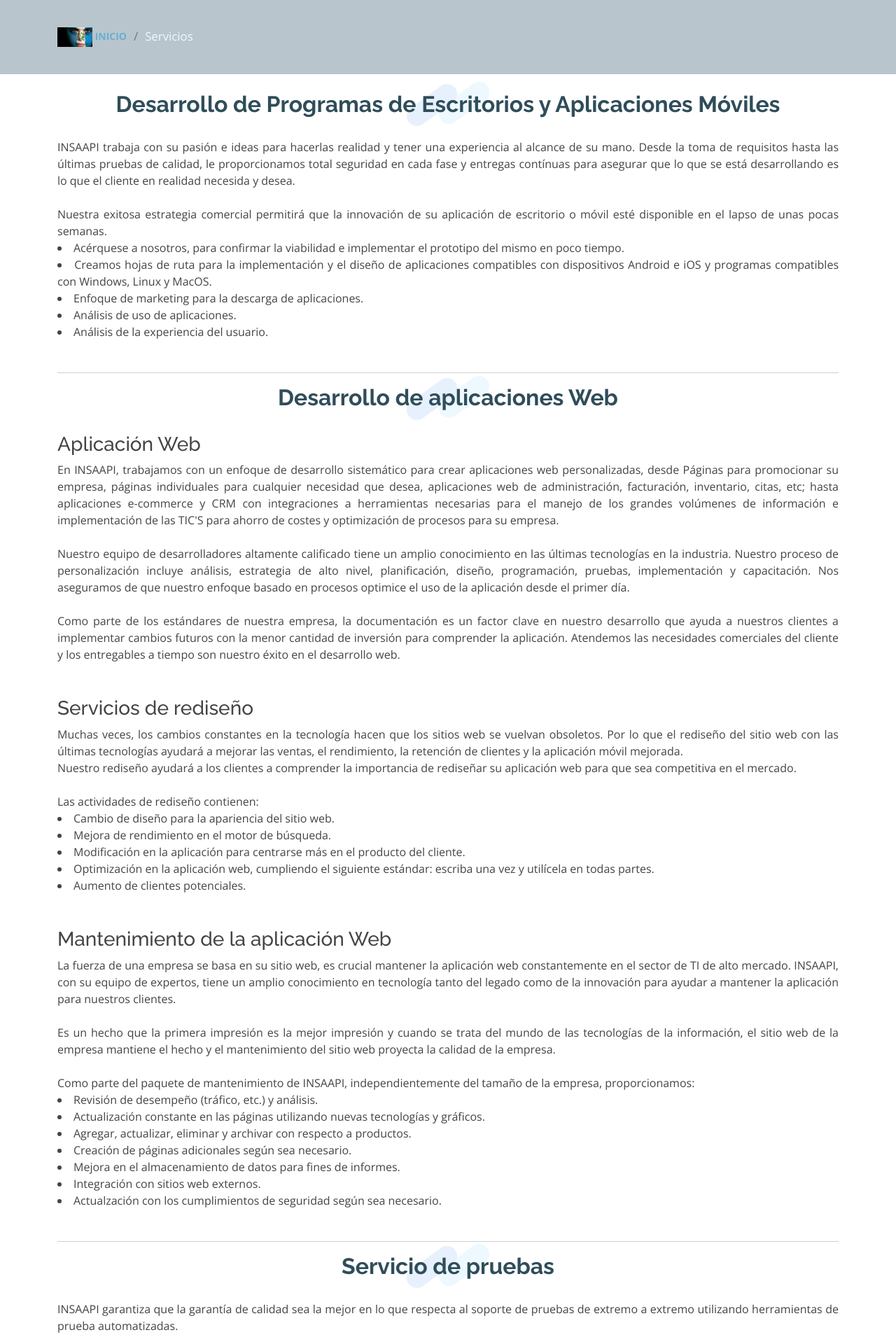
After one commit to HenryLeon95/INSAAPI, a Django app: page /services/ in a window 1280 px wide. The commit adds this page. Shown: the top 1920 px of the page at 70% size. Run offline with Django 3.2, Linux system fonts and the light colour scheme; some libraries are stand-ins or nearby versions.

Commit message:
Servicios terminados

```diff
--- a/frontEnd/urls.py
+++ b/frontEnd/urls.py
@@ -4,4 +4,5 @@
 urlpatterns = [
     path('', HomePageView.as_view(), name='home'),
     path('portfolio/', PortfolioPageView.as_view(), name='portfolio'),
+    path('services/', ServicePageView.as_view(), name='services'),
 ]
--- a/frontEnd/views.py
+++ b/frontEnd/views.py
@@ -9,3 +9,6 @@
 
 class PortfolioPageView(TemplateView):
     template_name = 'pages/portafolio.html'
+
+class ServicePageView(TemplateView):
+    template_name = 'pages/services.html'
--- a/templates/base.html
+++ b/templates/base.html
@@ -177,7 +177,7 @@
           <div class="col-md-6 col-lg-3 d-flex align-items-stretch mb-5 mb-lg-0">
             <div class="icon-box" data-aos="fade-up">
               <div class="icon"><i class="bx bx-calculator"></i></div>
-              <h4 class="title"><a href="">Programas</a></h4>
+              <h4 class="title"><a href="{% url 'services' %}">Programas</a></h4>
               <p class="description">Creamos poderosos programas con tecnologías de vanguardia para proporcionar una
                 mejor experiencia al usuario.
                 <br>Programas de escritorio, aplicaciones Web (e-commerce, gestión empresarial, etc) y aplicaciones
@@ -189,7 +189,7 @@
           <div class="col-md-6 col-lg-3 d-flex align-items-stretch mb-5 mb-lg-0">
             <div class="icon-box" data-aos="fade-up" data-aos-delay="100">
               <div class="icon"><i class="bx bx-file"></i></div>
-              <h4 class="title"><a href="">Páginas Web</a></h4>
+              <h4 class="title"><a href="{% url 'services' %}">Páginas Web</a></h4>
               <p class="description">Diseñamos páginas Web para pequeñas y grandes empresas. Mostrando los componentes
                 principales para lanzar su negocio
                 al mundo digital con vistas como: Home, About us, Contact y Services (Como la presente página).
@@ -660,12 +660,8 @@
           <div class="col-lg-2 col-md-6 footer-links">
             <h4>Nuestros Servicios</h4>
             <ul>
-              <li><i class="bx bx-chevron-right"></i> <a href="#">Desarrollo de programas<br>y páginas web</a></li>
+              <li><i class="bx bx-chevron-right"></i> <a href="{% url 'services' %}">Desarrollo de programas<br>y páginas web</a></li>
               <li><i class="bx bx-chevron-right"></i> <a href="{% url 'portfolio' %}">Portafolio</a></li>
-              <!--<li><i class="bx bx-chevron-right"></i> <a href="#">Aplicaciones Web</a></li>
-              <li><i class="bx bx-chevron-right"></i> <a href="#">Aplicaciones de Escritorio</a></li>
-              <li><i class="bx bx-chevron-right"></i> <a href="#">Aplicaciones Móviles</a></li>
-              <li><i class="bx bx-chevron-right"></i> <a href="#">Páginas Web</a></li>-->
             </ul>
           </div>
 
--- /dev/null
+++ b/templates/pages/services.html
@@ -0,0 +1,158 @@
+{%extends 'base.html'%}
+{% load static %}
+
+{% block title %}
+Servicios - INSAAPI
+{% endblock title %}
+
+{% block header %}
+<!-- ======= Header ======= -->
+<header id="header" class="fixed-top header-transparent">
+    <!-- ======= Breadcrumbs Section ======= -->
+    <section class="breadcrumbs" style="background-color:transparent">
+        <div class="container">
+            <div class="d-flex justify-content-between align-items-center">
+                <ol>
+                    <li><a href="/"><img src="../static/assets/img/g2.jpg" width="50" height="50" alt=""
+                                class="img-fluid">
+                            <span><strong>INICIO</strong></span>
+                        </a></li>
+                    <li style="color: aliceblue; font-size:larger;">Servicios</li>
+                </ol>
+            </div>
+        </div>
+    </section><!-- Breadcrumbs Section -->
+</header><!-- End Header -->
+{% endblock header %}
+
+{% block innerBody %}
+
+<main id="main">
+    <!-- ======= Portfolio Details Section ======= -->
+    <section id="portfolio-details" class="portfolio-details">
+        <div class="container">
+            <div class="section-title" data-aos="fade-in" data-aos-delay="100" style="text-align: justify;">
+                <h2 style="text-align: center;">Desarrollo de Programas de Escritorios y Aplicaciones Móviles</h2>
+                <p>
+                    INSAAPI trabaja con su pasión e ideas para hacerlas realidad y tener una experiencia al alcance de
+                    su mano. Desde la toma de requisitos hasta las últimas pruebas de calidad, le proporcionamos total
+                    seguridad en cada fase y entregas contínuas para asegurar que lo que se está desarrollando es lo que
+                    el cliente en realidad necesida y desea.
+                </p><br>
+                <p>
+                    Nuestra exitosa estrategia comercial permitirá que la innovación de su aplicación de escritorio
+                    o móvil esté disponible en el lapso de unas pocas semanas.
+                </p>
+                <li>Acérquese a nosotros, para confirmar la viabilidad e implementar el prototipo del mismo en poco
+                    tiempo.</li>
+                <li>Creamos hojas de ruta para la implementación y el diseño de aplicaciones compatibles con
+                    dispositivos Android e iOS y programas compatibles con Windows, Linux y MacOS.</li>
+                <li>Enfoque de marketing para la descarga de aplicaciones.</li>
+                <li>Análisis de uso de aplicaciones.</li>
+                <li>Análisis de la experiencia del usuario.</li>
+            </div>
+
+            <hr>
+            <div class="section-title" data-aos="fade-in" data-aos-delay="100" style="text-align: justify;">
+                <h2 style="text-align: center;">Desarrollo de aplicaciones Web</h2>
+                <h3>Aplicación Web</h3>
+                <p>
+                    En INSAAPI, trabajamos con un enfoque de desarrollo sistemático para crear aplicaciones web
+                    personalizadas, desde Páginas para promocionar su empresa, páginas individuales para cualquier
+                    necesidad que desea, aplicaciones web de administración, facturación, inventario, citas, etc;
+                    hasta aplicaciones e-commerce y CRM con integraciones a herramientas necesarias para el manejo
+                    de los grandes volúmenes de información e implementación de las TIC'S para ahorro de costes
+                    y optimización de procesos para su empresa.<br><br>
+                    Nuestro equipo de desarrolladores altamente calificado tiene un amplio conocimiento
+                    en las últimas tecnologías en la industria. Nuestro proceso de personalización incluye análisis,
+                    estrategia de alto nivel, planificación, diseño, programación, pruebas, implementación y
+                    capacitación. Nos aseguramos de que nuestro enfoque basado en procesos optimice el uso de la
+                    aplicación desde el primer día.<br><br>Como parte de los estándares de nuestra empresa, la
+                    documentación
+                    es
+                    un factor clave en nuestro desarrollo que ayuda a nuestros clientes a implementar cambios futuros
+                    con la menor cantidad de inversión para comprender la aplicación. Atendemos las necesidades
+                    comerciales del cliente y los entregables a tiempo son nuestro éxito en el desarrollo web.
+                </p><br><br>
+
+                <h3>Servicios de rediseño</h3>
+                <p>
+                    Muchas veces, los cambios constantes en la tecnología hacen que los sitios web se vuelvan obsoletos.
+                    Por lo que el rediseño del sitio web con las últimas tecnologías ayudará a mejorar las ventas, el
+                    rendimiento, la retención de clientes y la aplicación móvil mejorada.<br>
+                    Nuestro rediseño ayudará a los clientes a comprender la importancia de rediseñar su aplicación web
+                    para que sea competitiva en el mercado. <br>
+                    <br>Las actividades de rediseño contienen:
+                </p>
+                <li>Cambio de diseño para la apariencia del sitio web.</li>
+                <li>Mejora de rendimiento en el motor de búsqueda.</li>
+                <li>Modificación en la aplicación para centrarse más en el producto del cliente.</li>
+                <li>Optimización en la aplicación web, cumpliendo el siguiente estándar: escriba una vez y utilícela en
+                    todas partes.</li>
+                <li>Aumento de clientes potenciales.</li>
+                <br><br>
+
+                <h3>Mantenimiento de la aplicación Web</h3>
+                <p>
+                    La fuerza de una empresa se basa en su sitio web, es crucial mantener la aplicación web
+                    constantemente en el sector de TI de alto mercado. INSAAPI, con su equipo de expertos, tiene un
+                    amplio conocimiento en tecnología tanto del legado como de la innovación para ayudar a mantener la
+                    aplicación para nuestros clientes.
+                </p><br>
+                <p>
+                    Es un hecho que la primera impresión es la mejor impresión y cuando se trata del mundo de las
+                    tecnologías de la información, el sitio web de la empresa mantiene el hecho y el mantenimiento del
+                    sitio web proyecta la calidad de la empresa. <br><br>
+                    Como parte del paquete de mantenimiento de INSAAPI, independientemente del tamaño de la empresa,
+                    proporcionamos:
+                </p>
+                <li>Revisión de desempeño (tráfico, etc.) y análisis.</li>
+                <li>Actualización constante en las páginas utilizando nuevas tecnologías y gráficos.</li>
+                <li>Agregar, actualizar, eliminar y archivar con respecto a productos.</li>
+                <li>Creación de páginas adicionales según sea necesario.</li>
+                <li>Mejora en el almacenamiento de datos para fines de informes.</li>
+                <li>Integración con sitios web externos.</li>
+                <li>Actualzación con los cumplimientos de seguridad según sea necesario.</li>
+            </div>
+            <hr>
+
+            <div class="section-title" data-aos="fade-in" data-aos-delay="100" style="text-align: justify;">
+                <h2 style="text-align: center;">Servicio de pruebas</h2>
+                <p>
+                    INSAAPI garantiza que la garantía de calidad sea la mejor en lo que respecta al soporte de pruebas
+                    de extremo a extremo utilizando herramientas de prueba automatizadas.<br><br>
+                    Las pruebas centralizadas garantizan que no haya defectos en la producción y nuestra experiencia es:
+                </p>
+                <li>Diseño, desarrollo e implementación de pruebas completas de extremo a extremo.</li>
+                <li>Optimización de recursos, tiempo y distintas habilidades para realizar pruebas de calidad.</li>
+                <li>Mitigar los riesgos técnicos y comerciales.</li>
+                <li>La automatización del proceso de prueba de software manual da como resultado una reducción de
+                    costos, facilita la comunicación del equipo y mejora la eficiencia.</li>
+                <li>La realización de pruebas manuales permite a nuestros expertos encontrar los defectos y garantizar
+                    que todas las funciones de la aplicación se comporten como se espera.</li>
+            </div>
+            <hr><br>
+
+            <div class="section-title" data-aos="fade-in" data-aos-delay="100" style="text-align: justify;">
+                <h1 style="text-align: center;">Nuestro control de calidad es un proceso continuo dentro del ciclo de
+                    vida del desarrollo de software (SDLC), diseñado para garantizar la más alta calidad en ingeniería
+                    de software.</h1>
+            </div>
+        </div>
+    </section><!-- End Portfolio Details Section -->
+</main>
+{% endblock innerBody %}
+
+{% block footer %}
+<!-- ======= Footer ======= -->
+<footer id="footer">
+    <div class="container">
+        <div class="copyright">
+            &copy; Copyright <strong><span>INSAAPI</span></strong>. All Rights Reserved.
+        </div>
+        <div class="credits">
+            Designed by <a><strong><span>INSAAPI</span></strong>.</a>
+        </div>
+    </div>
+</footer><!-- End Footer -->
+{% endblock footer %}
```
